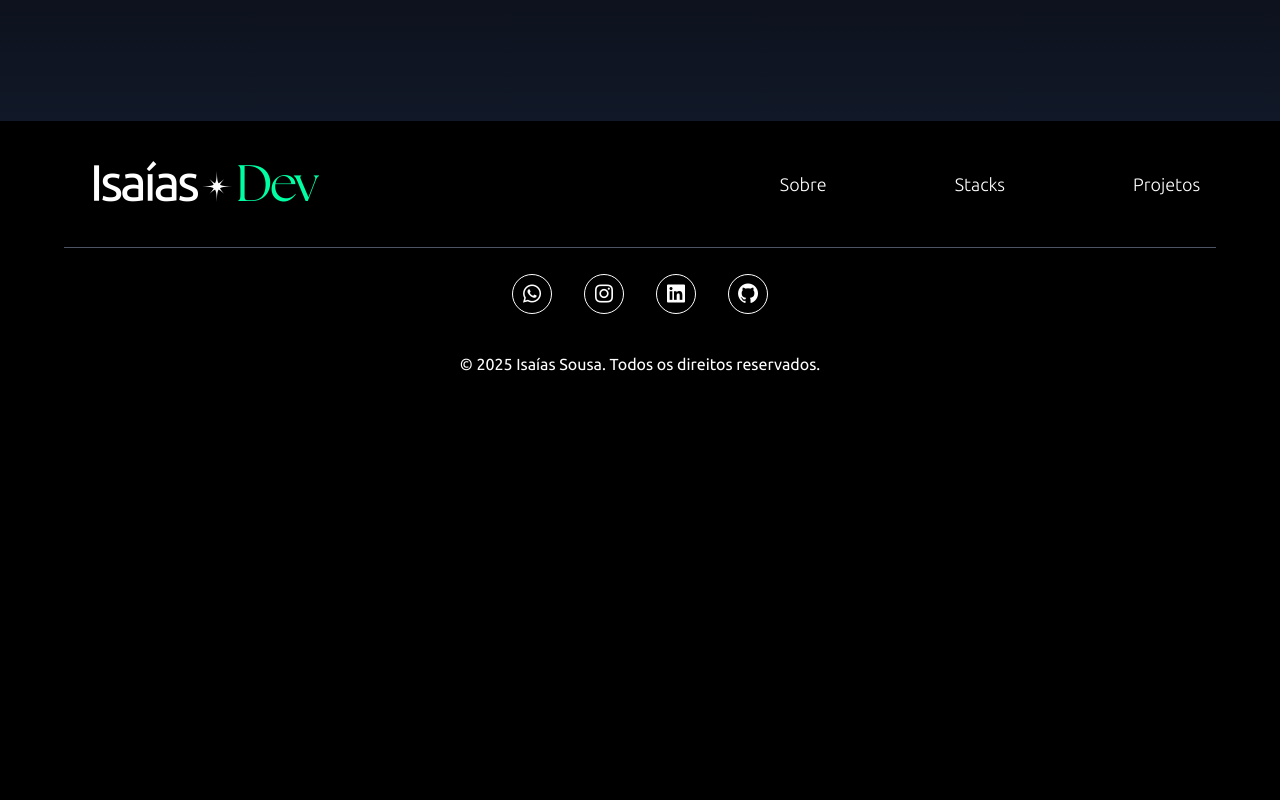
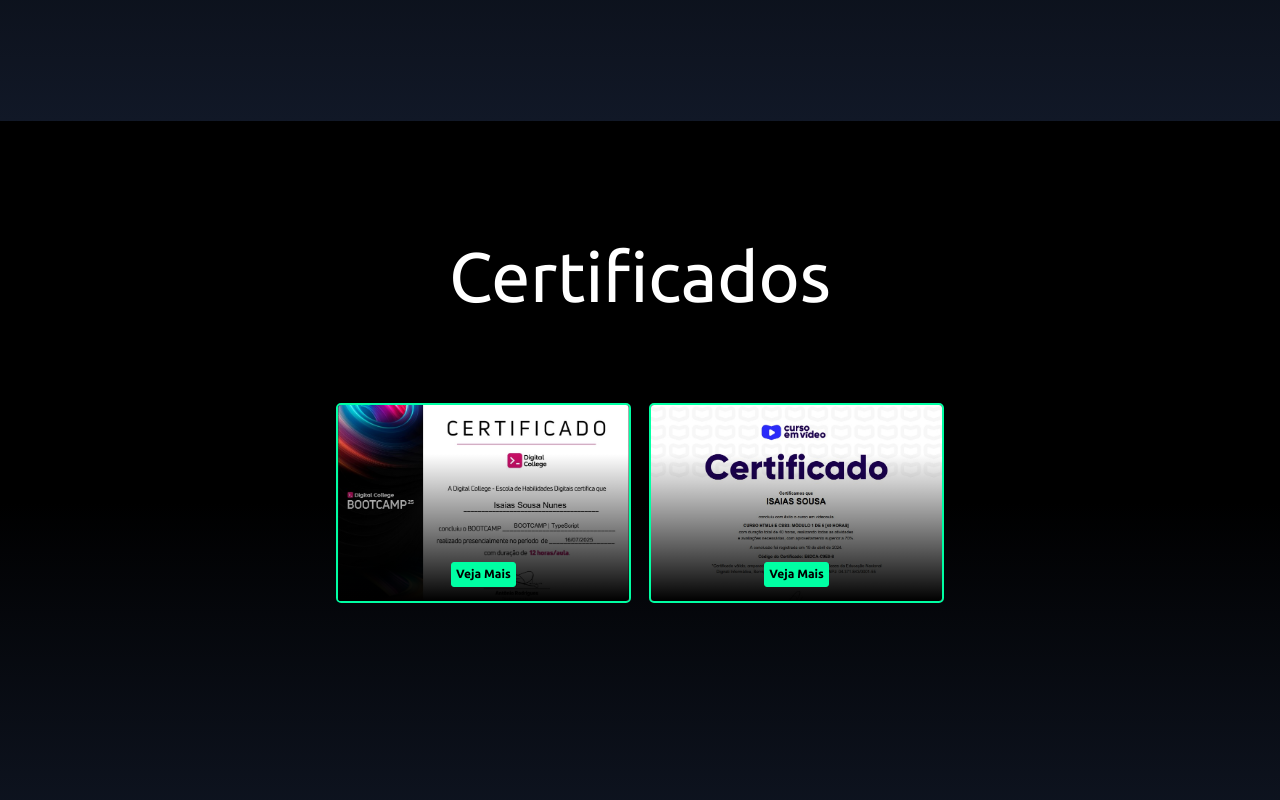
Before and after one commit to IsaiasSn7/Site-Meu-Portifolio, a plain HTML site: page index.html in a window 1280 px wide. Shown: the part 1580-2380 px from the top of the page. Before the commit the page ends 1956 px from the top, so only its background shows below. Drawn offline with nearby package versions, Linux system fonts and the light colour scheme.

Commit message:
certificado

```diff
--- a/index.html
+++ b/index.html
@@ -177,7 +177,7 @@
             </h1>
 
             <h1
-              class="text-[40px] text-center lg:text-[65px] font-bold bg-gradient-to-r from-emerald-400 via-lime-500 to-green-700 bg-clip-text text-transparent w-fit overflow-hidden whitespace-nowrap border-[#00ffa3]"
+              class="text-[37px] text-center lg:text-[65px] font-bold bg-gradient-to-r from-emerald-400 via-lime-500 to-green-700 bg-clip-text text-transparent w-fit overflow-hidden whitespace-nowrap border-[#00ffa3]"
             >
               <span class="auto-type"></span>
             </h1>
@@ -355,8 +355,8 @@
         Projetos
       </h1>
 
-      <div
-        class="my-[30%] px-[15%] md:px-[10%] grid md:grid-cols-2 lg:grid-cols-3 gap-[3%] gap-y-[1%] md:gap-y-[2%] lg:gap-y-[4%] xl:grid-cols-4 md:my-[35%] lg:my-[27%] xl:my-[22%] xl:gap-y-[5%]"
+      <main
+        class="my-[30%] px-[15%] md:px-[10%] grid md:grid-cols-2 lg:grid-cols-3 gap-[3%] gap-y-[1%] md:gap-y-[2%] lg:gap-y-[4%] xl:grid-cols-4 md:my-[35%] lg:my-[27%] xl:my-[22%] xl:gap-y-[5%] xl:gap-x-[2%]"
       >
         <div
           class="lg:h-[200px] group border-2 border-[#00ffa3] rounded-[5px] relative overflow-hidden flex items-center justify-center duration-300 hover:scale-105"
@@ -693,7 +693,100 @@
             alt="Digital-teams"
           />
         </div>
-      </div>
+      </main>
+    </section>
+
+    <!-- certificados -->
+
+    <section
+      id="Projetos"
+      class="w-full flex justify-center relative bg-gradient-to-b from-black via-black to-gray-900"
+    >
+      <h1
+        class="text-white text-[50px] md:text-[70px] absolute my-[5%] md:my-[10%] lg:my-[8%]"
+      >
+        Certificados
+      </h1>
+
+      <main
+        class="my-[30%] px-[15%] md:px-[10%] grid md:grid-cols-2 lg:grid-cols-2 gap-[3%] gap-y-[10px] md:gap-y-[2%] lg:gap-y-[4%] xl:grid-cols-2 md:my-[35%] lg:my-[27%] xl:my-[22%] xl:gap-y-[5%]"
+      >
+        <div
+          class="lg:h-[200px] group border-2 border-[#00ffa3] rounded-[5px] relative overflow-hidden flex items-center justify-center duration-300 hover:scale-105"
+        >
+          <!-- Texto oculto por padrão, aparece no hover -->
+          <h1
+            class="absolute z-20 text-white text-xl opacity-0 transition-opacity duration-300 group-hover:opacity-100 pointer-events-none"
+          >
+            TypeScript
+          </h1>
+
+          <div
+            class="absolute bottom-0 left-0 w-full h-[75%] bg-gradient-to-t from-black to-transparent pointer-events-none z-10"
+          ></div>
+
+          <div
+            class="absolute mt-[50%] flex items-center gap-[10px] h-[30px] z-30"
+          >
+            <a
+              class="z-10"
+              href="https://drive.google.com/file/d/18sLAnwOGcJzHXiJrxrWgAC_00h6Akzsv/view?usp=sharing"
+              target="_blank"
+            >
+              <button
+                class="z-20 bg-[#00ffa3] text-black flex items-center justify-center border-[1px] border-solid border-[#00ffa3] rounded-[3px] hover:bg-black hover:text-[#00ffa3] p-[4px] h-[25px] mb-[3px] w-full text-[12px] font-semibold duration-300"
+              >
+                Veja Mais
+              </button>
+            </a>
+          </div>
+
+          <!-- Imagem -->
+          <img
+            class="w-[300px] h-[200px] rounded-[3px] hover:opacity-20 transition-opacity duration-300 object-cover"
+            src="./img/certificado-typescript.jpg"
+            alt="TypeScript"
+          />
+        </div>
+
+        <div
+          class="lg:h-[200px] group border-2 border-[#00ffa3] rounded-[5px] relative overflow-hidden flex items-center justify-center duration-300 hover:scale-105"
+        >
+          <!-- Texto oculto por padrão, aparece no hover -->
+          <h1
+            class="absolute z-20 text-white text-xl opacity-0 transition-opacity duration-300 group-hover:opacity-100 pointer-events-none"
+          >
+            HTML & CSS
+          </h1>
+
+          <div
+            class="absolute bottom-0 left-0 w-full h-[75%] bg-gradient-to-t from-black to-transparent pointer-events-none z-10"
+          ></div>
+
+          <div
+            class="absolute mt-[50%] flex items-center gap-[10px] h-[30px] z-30"
+          >
+            <a
+              class="z-10"
+              href="https://drive.google.com/file/d/18ZcQ8MWFM7W0XKfKsmVFHmoAv0LZwpLZ/view?usp=sharing"
+              target="_blank"
+            >
+              <button
+                class="z-20 bg-[#00ffa3] text-black flex items-center justify-center border-[1px] border-solid border-[#00ffa3] rounded-[3px] hover:bg-black hover:text-[#00ffa3] p-[4px] h-[25px] mb-[3px] w-full text-[12px] font-semibold duration-300"
+              >
+                Veja Mais
+              </button>
+            </a>
+          </div>
+
+          <!-- Imagem -->
+          <img
+            class="w-[300px] h-[200px] rounded-[3px] hover:opacity-20 transition-opacity duration-300 object-cover"
+            src="./img/certificado-html-css.jpg"
+            alt="Html&Css"
+          />
+        </div>
+      </main>
     </section>
 
     <footer class="flex flex-col justify-center items-center pt-[2%]">
--- a/index.js
+++ b/index.js
@@ -9,7 +9,7 @@
 
    var typed = new Typed('.auto-type', {
       strings: ["Isaías Sousa", "Dev Full Stack", ""],
-      typeSpeed: 100,
-      backSpeed: 60,
+      typeSpeed: 60,
+      backSpeed: 70,
       loop: true
     });
```
Also changed, not shown: img/certificado-html-css.jpg (added), img/certificado-typescript.jpg (added).
